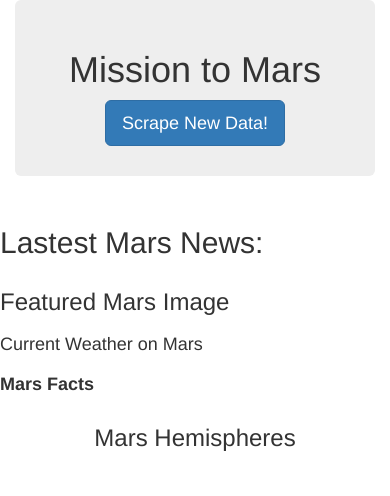
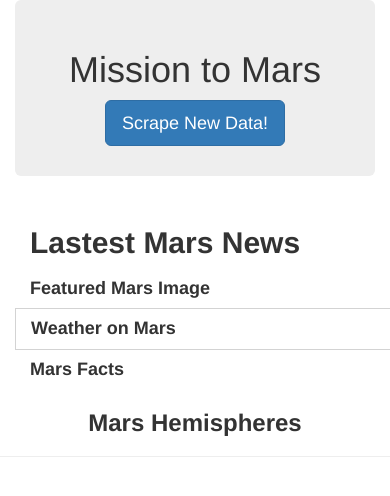
Before and after one commit to captainjamesmisson/Homework, a Flask app: template 12-Web-Scraping-Challenge/Templates/index.html in a window 390 px wide. Shown: the top 496 px of the page. Run offline with Flask 2, Linux system fonts and the light colour scheme; the template is opened without the code that fills it, so the values that code supplies are empty; parts of the project's set-up code (start-up, migrations or seed data) failed here and were passed over; some libraries are stand-ins or nearby versions.

Commit message:
Homework

```diff
--- a/12-Web-Scraping-Challenge/Templates/index.html
+++ b/12-Web-Scraping-Challenge/Templates/index.html
@@ -8,7 +8,7 @@
         <link rel="stylesheet" href="https://maxcdn.bootstrapcdn.com/bootstrap/3.3.7/css/bootstrap.min.css">
       </head>
 
-<body>
+<body style =  "background-color:white">
   <div class="container">
     <div class="jumbotron text-center">
       <h1>Mission to Mars</h1>
@@ -16,11 +16,11 @@
     </div>
   </div>
 
-  <div class="row">
+  <div class="row" style="padding-left: 30px;">
     <div class="col-md-12">
       <div class="media">
         <div class="media-body">
-          <h2>Lastest Mars News:</h2>
+          <h2><b>Lastest Mars News</b></h2>
           <h4 class="media-heading"><b>{{mars_results.news_title}}</b></h4>
           <p>{{mars_results.news_p}}</p>
         </div>
@@ -28,41 +28,44 @@
     </div>
   </div>
 
-  <div class="row">
+  <div class="row" style="padding-left: 30px;">
     <div class="col-md-8">
-      <h3>Featured Mars Image</h3>
-        <img src="{{mars_results.featured_image_url}}", class="img-responsive", width=50%>
+      <h4><b>Featured Mars Image</b></h4>
+        <img src="{{mars_results.featured_image_url}}", class="img-responsive">
     </div>
-
     <div class="col-md-4">
       <div class="row">
-        <div class="col-md-12">
-        <h4>Current Weather on Mars</h4>
+        <div class="col-md-10", style = "border: 1.5px; border-style: solid; border-color: lightgray;">
+        <h4> <b> Weather on Mars </b></h4>
         <p> {{mars_results.mars_weather}}</p>
       </div>
     </div>
 
-    <div class="row">
+    <div class="row" style="padding-right: 20px;">
         <div class="col-md-12">
           <h4><b>Mars Facts</b></h4>
-          {{mars_results.mars_table}}
+          {{mars_results.mars_table | safe}}
         </div>
       </div>
     </div>
   </div>
 
-  <div class="container">
-    <h3 align="center">Mars Hemispheres</h3>
-    <div class= "body">
-    <div class="row">
-        <div class="col-md-6">
-          {% for i in mars_results.hemisphere_dict %}
-            <img src="{{i.image_url}}" style="width: 75%;">
-            <p>{{i.title}}</p>
-          {% endfor %}
+  <div class="row" id="hemispheres">
+    <div class = "col-md-12">
+    <h3><b><center>Mars Hemispheres</center></b></h3>
+    <hr>
+    {% for i in mars_results.hemisphere_dict %}
+      <div class="col-md-6">
+        <div class="thumbnail">
+          <img src="{{i.image_url}}">
+            <h3>{{i.title}}</h3>
+          </div>
         </div>
+    {% endfor %}
+      </div>
     </div>
-    </div>
+  </div>
+  </div>
   </div>
 
     <script src="https://code.jquery.com/jquery-3.2.1.slim.min.js" integrity="sha384-KJ3o2DKtIkvYIK3UENzmM7KCkRr/rE9/Qpg6aAZGJwFDMVNA/GpGFF93hXpG5KkN"
```
Also changed, not shown: 3 other files.
